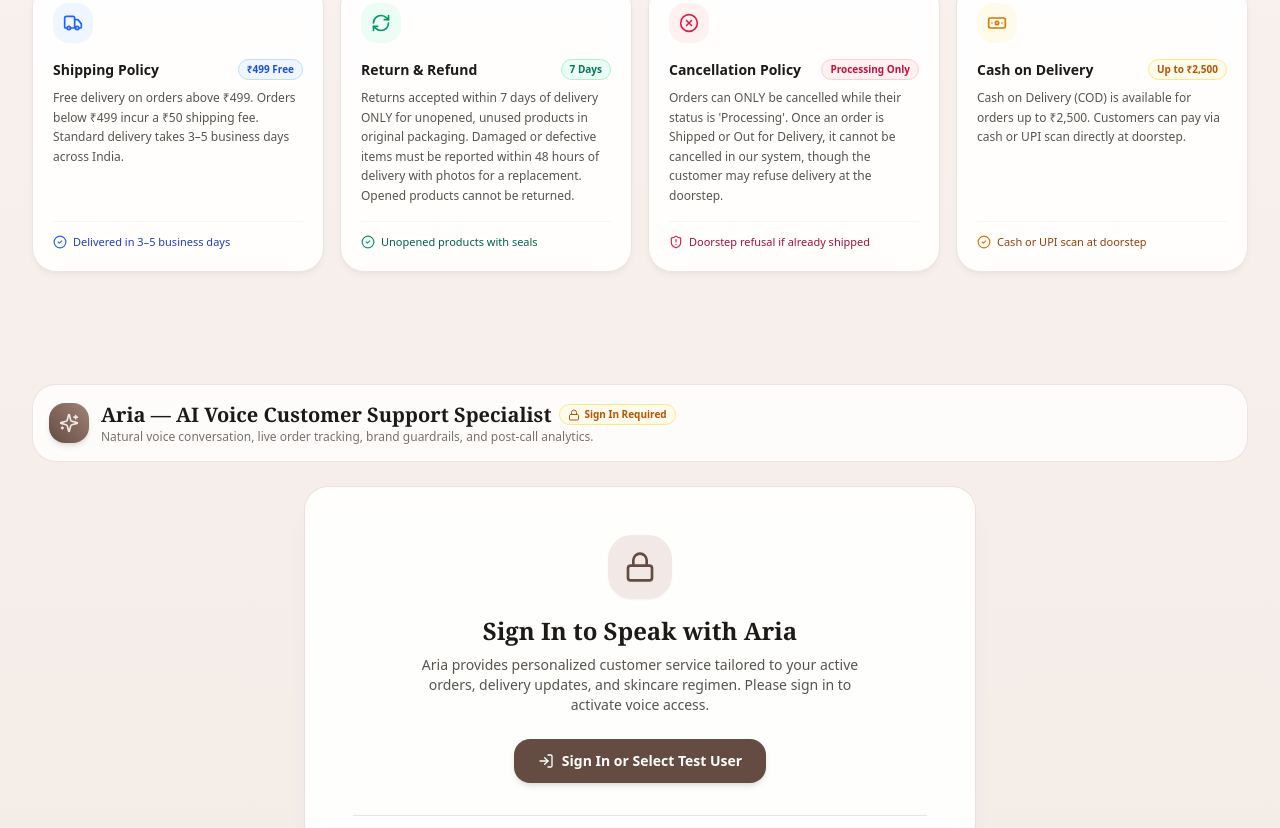
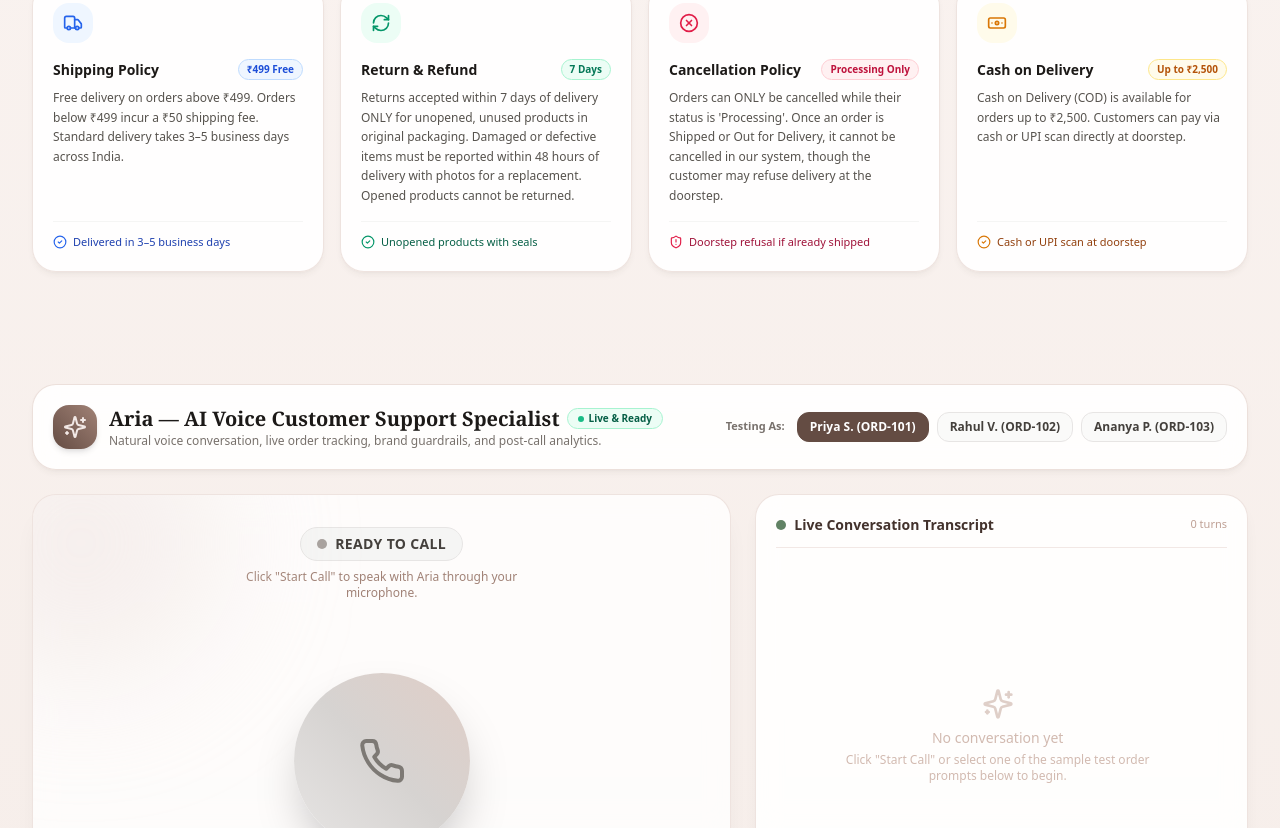
Before and after one commit to Manalii-12/AI-Agent, a Next.js app: page / in a window 1280 px wide. Shown: the part 1972-2800 px from the top of the page. Built offline with nearby package versions, Linux system fonts and the light colour scheme.

Commit message:
fix(ux): remove sign-in barrier so Voice CX agent and DataStraw test prompt chips are directly visible and testable on first visit

```diff
--- a/src/components/VoiceAgentSection.tsx
+++ b/src/components/VoiceAgentSection.tsx
@@ -67,27 +67,21 @@ export const VoiceAgentSection: React.FC<VoiceAgentSectionProps> = ({
   return (
     <section id="voice-agent-section" className="scroll-mt-24 py-10">
       {/* Section Header */}
-      <div className="flex flex-col sm:flex-row items-start sm:items-center justify-between gap-3 mb-6 p-4 rounded-3xl bg-white/80 border border-aura-200/80 shadow-xs backdrop-blur-xs">
+      {/* Section Header with 1-Click Evaluation Customer Switcher */}
+      <div className="flex flex-col lg:flex-row items-start lg:items-center justify-between gap-4 mb-6 p-5 rounded-3xl bg-white/90 border border-aura-200/90 shadow-md shadow-aura-900/5 backdrop-blur-md">
         <div className="flex items-center gap-3">
-          <div className="w-10 h-10 rounded-2xl bg-gradient-to-tr from-aura-800 to-aura-600 text-white flex items-center justify-center shadow-md">
-            <Sparkles className="w-5 h-5 text-aura-100" />
+          <div className="w-11 h-11 rounded-2xl bg-gradient-to-tr from-aura-800 to-aura-600 text-white flex items-center justify-center shadow-md">
+            <Sparkles className="w-6 h-6 text-aura-100" />
           </div>
           <div>
             <div className="flex items-center gap-2">
               <h2 className="font-serif text-lg sm:text-xl font-bold text-aura-950">
                 Aria — AI Voice Customer Support Specialist
               </h2>
-              {isAuthenticated ? (
-                <span className="inline-flex items-center gap-1 px-2 py-0.5 rounded-full text-[10px] font-semibold bg-emerald-50 text-emerald-700 border border-emerald-200">
+              <span className="inline-flex items-center gap-1 px-2.5 py-0.5 rounded-full text-[10px] font-bold bg-emerald-50 text-emerald-800 border border-emerald-200">
                 <span className="w-1.5 h-1.5 rounded-full bg-emerald-500 animate-pulse" />
-                  Unlocked for {user?.name}
+                Live &amp; Ready
               </span>
-              ) : (
-                <span className="inline-flex items-center gap-1 px-2 py-0.5 rounded-full text-[10px] font-semibold bg-amber-50 text-amber-700 border border-amber-200">
-                  <Lock className="w-3 h-3" />
-                  Sign In Required
-                </span>
-              )}
             </div>
             <p className="text-xs text-stone-500">
               Natural voice conversation, live order tracking, brand guardrails, and post-call analytics.
@@ -95,71 +89,52 @@ export const VoiceAgentSection: React.FC<VoiceAgentSectionProps> = ({
           </div>
         </div>
 
+        {/* 1-Click Account Switcher for Evaluators */}
+        <div className="flex flex-wrap items-center gap-2 w-full lg:w-auto">
+          <span className="text-[11px] font-semibold text-stone-500 mr-1">Testing As:</span>
+          <button
+            onClick={() => loginAsTestUser('user-101')}
+            className={`px-3 py-1.5 rounded-xl text-xs font-semibold border transition cursor-pointer ${
+              user?.id === 'user-101'
+                ? 'bg-aura-800 text-white border-aura-800 shadow-xs'
+                : 'bg-stone-50 text-stone-700 border-stone-200 hover:bg-stone-100'
+            }`}
+          >
+            Priya S. (ORD-101)
+          </button>
+          <button
+            onClick={() => loginAsTestUser('user-102')}
+            className={`px-3 py-1.5 rounded-xl text-xs font-semibold border transition cursor-pointer ${
+              user?.id === 'user-102'
+                ? 'bg-aura-800 text-white border-aura-800 shadow-xs'
+                : 'bg-stone-50 text-stone-700 border-stone-200 hover:bg-stone-100'
+            }`}
+          >
+            Rahul V. (ORD-102)
+          </button>
+          <button
+            onClick={() => loginAsTestUser('user-103')}
+            className={`px-3 py-1.5 rounded-xl text-xs font-semibold border transition cursor-pointer ${
+              user?.id === 'user-103'
+                ? 'bg-aura-800 text-white border-aura-800 shadow-xs'
+                : 'bg-stone-50 text-stone-700 border-stone-200 hover:bg-stone-100'
+            }`}
+          >
+            Ananya P. (ORD-103)
+          </button>
           {summary && (
             <button
               onClick={() => setIsSummaryModalOpen(true)}
-            className="flex items-center gap-1.5 px-3.5 py-1.5 rounded-xl bg-aura-800 text-white hover:bg-aura-900 text-xs font-semibold shadow-xs transition"
+              className="flex items-center gap-1.5 px-3 py-1.5 rounded-xl bg-aura-100 text-aura-900 border border-aura-300 hover:bg-aura-200 text-xs font-semibold transition cursor-pointer"
             >
               <FileText className="w-3.5 h-3.5" />
-            <span>View Latest Call Summary</span>
+              <span>Summary</span>
             </button>
           )}
         </div>
-
-      {/* Gated Experience: If NOT signed in, show Sign In Prompt */}
-      {!isAuthenticated ? (
-        <div className="rounded-3xl bg-white/90 border border-aura-200/90 p-8 sm:p-12 shadow-xl shadow-aura-900/5 backdrop-blur-md text-center max-w-2xl mx-auto my-6 flex flex-col items-center">
-          <div className="w-16 h-16 rounded-3xl bg-aura-100 text-aura-800 flex items-center justify-center mb-4 shadow-sm">
-            <Lock className="w-8 h-8 text-aura-800" />
       </div>
 
-          <h3 className="font-serif text-xl sm:text-2xl font-bold text-aura-950">
-            Sign In to Speak with Aria
-          </h3>
-          <p className="text-xs sm:text-sm text-stone-600 mt-2 max-w-md leading-relaxed">
-            Aria provides personalized customer service tailored to your active orders, delivery updates, and skincare regimen. Please sign in to activate voice access.
-          </p>
-
-          <button
-            onClick={onOpenAuth}
-            className="mt-6 flex items-center gap-2 px-6 py-3 rounded-2xl bg-aura-800 hover:bg-aura-900 text-white font-semibold text-xs sm:text-sm shadow-md transition active:scale-95"
-          >
-            <LogIn className="w-4 h-4" />
-            <span>Sign In or Select Test User</span>
-          </button>
-
-          {/* Quick 1-click test user shortcuts */}
-          <div className="mt-8 pt-6 border-t border-stone-200 w-full text-left">
-            <p className="text-[11px] font-semibold text-stone-500 mb-2 text-center uppercase tracking-wider">
-              Quick 1-Click Evaluation Accounts
-            </p>
-            <div className="grid grid-cols-1 sm:grid-cols-3 gap-2">
-              <button
-                onClick={() => loginAsTestUser('user-101')}
-                className="p-2.5 rounded-xl bg-stone-50 hover:bg-aura-50 border border-stone-200 text-left transition"
-              >
-                <span className="font-bold text-xs text-stone-800 block">Priya Sharma</span>
-                <span className="text-[10px] text-stone-500 font-mono">ORD-101 (Out for delivery)</span>
-              </button>
-              <button
-                onClick={() => loginAsTestUser('user-102')}
-                className="p-2.5 rounded-xl bg-stone-50 hover:bg-aura-50 border border-stone-200 text-left transition"
-              >
-                <span className="font-bold text-xs text-stone-800 block">Rahul Verma</span>
-                <span className="text-[10px] text-stone-500 font-mono">ORD-102 (Delivered 14d ago)</span>
-              </button>
-              <button
-                onClick={() => loginAsTestUser('user-103')}
-                className="p-2.5 rounded-xl bg-stone-50 hover:bg-aura-50 border border-stone-200 text-left transition"
-              >
-                <span className="font-bold text-xs text-stone-800 block">Ananya Patel</span>
-                <span className="text-[10px] text-stone-500 font-mono">ORD-103 (Processing)</span>
-              </button>
-            </div>
-          </div>
-        </div>
-      ) : (
-        /* Authenticated: Full Voice CX Suite */
+      {/* Voice CX Suite: Directly Accessible to Evaluator on First Load */}
       <div className="grid grid-cols-1 lg:grid-cols-12 gap-6 items-start">
         {/* Left Column: Visualizer & Test Helper (7 cols) */}
         <div className="lg:col-span-7 flex flex-col gap-6">
@@ -188,7 +163,6 @@ export const VoiceAgentSection: React.FC<VoiceAgentSectionProps> = ({
           />
         </div>
       </div>
-      )}
 
       {/* Post-Call Summary Modal */}
       <PostCallSummaryModal
--- a/src/context/AuthContext.tsx
+++ b/src/context/AuthContext.tsx
@@ -51,7 +51,7 @@ interface AuthContextType {
 const AuthContext = createContext<AuthContextType | undefined>(undefined);
 
 export const AuthProvider: React.FC<{ children: React.ReactNode }> = ({ children }) => {
-  const [user, setUser] = useState<UserProfile | null>(null);
+  const [user, setUser] = useState<UserProfile | null>(TEST_USERS[0]);
 
   // Load persisted user session from localStorage
   useEffect(() => {
@@ -59,9 +59,11 @@ export const AuthProvider: React.FC<{ children: React.ReactNode }> = ({ children
       const stored = localStorage.getItem('aura_current_user');
       if (stored) {
         setUser(JSON.parse(stored));
+      } else {
+        setUser(TEST_USERS[0]);
       }
     } catch (e) {
-      console.warn('Failed to load user from localStorage:', e);
+      setUser(TEST_USERS[0]);
     }
   }, []);
 
```
Also changed, not shown: public/output.css. Lines whose indentation alone changed are shown as unchanged.
